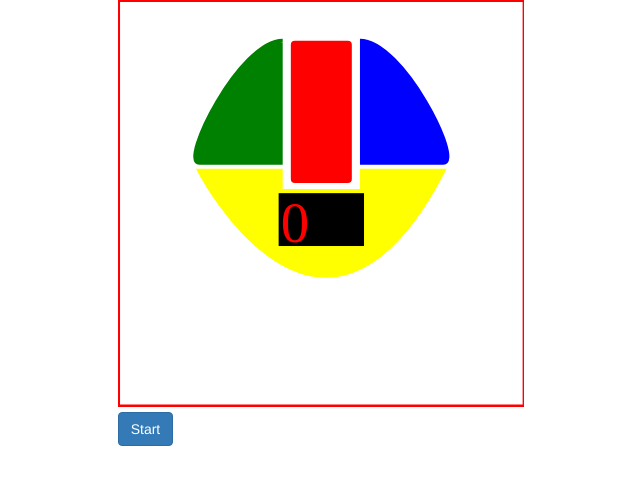
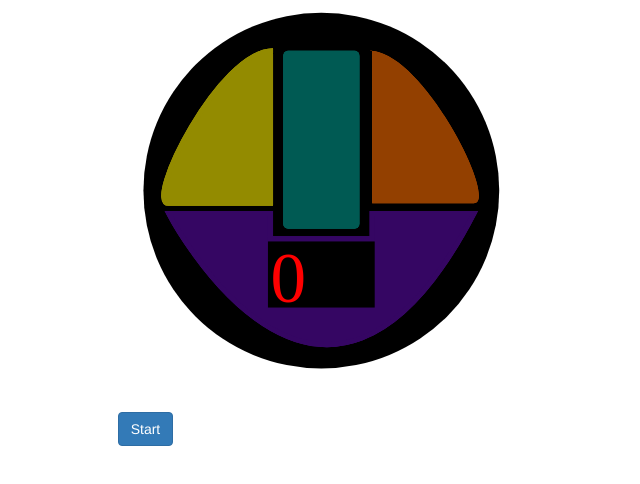
Before and after one commit to RandomAnomaly/js-simon, a website: page public_html/index.html in a window 1280 px wide. Shown: the whole page, without its empty margins (319-959 px from the left). Drawn offline with nearby package versions, Linux system fonts and the light colour scheme; a web font is replaced by a local one.

Commit message:
Made main buttons match scheme http://paletton.com/#uid=71K1x0kuNt+j8AKohvxvSn-Ckit

```diff
--- a/public_html/index.html
+++ b/public_html/index.html
@@ -19,39 +19,49 @@ and open the template in the editor.
 <body>
 	<div class="row">
 		<div class="col-lg-4 col-lg-push-4">
-			<svg width="100%" viewbox="0 0 100 100">
+			<svg width="100%" viewbox="0 0 80 80">
+				<g id="simonGameGroup" transform="translate(-10,0)">
 					<radialGradient id="gradient1" cx="50%" cy="50%" r="50%" fx="50%" fy="50%">
 						<stop offset="0%" style="stop-color:white; stop-opacity:0"/>
-					<stop offset="100%" style="stop-color:green; stop-opacity:1"/>
+						<stop offset="100%" style="stop-color:#938B00; stop-opacity:1"/>
 					</radialGradient>
 
 					<radialGradient id="gradient2" cx="50%" cy="50%" r="50%" fx="50%" fy="50%">
 						<stop offset="0%" style="stop-color:white; stop-opacity:0"/>
-					<stop offset="100%" style="stop-color:blue; stop-opacity:1"/>
+						<stop offset="100%" style="stop-color:#934000; stop-opacity:1"/>
 					</radialGradient>
 
 					<radialGradient id="gradient3" cx="50%" cy="50%" r="50%" fx="50%" fy="50%">
 						<stop offset="0%" style="stop-color:white; stop-opacity:0"/>
-					<stop offset="100%" style="stop-color:red; stop-opacity:1"/>
+						<stop offset="100%" style="stop-color:#00736B; stop-opacity:1"/>
 					</radialGradient>
 
 					<radialGradient id="gradient4" cx="50%" cy="50%" r="50%" fx="50%" fy="50%">
 						<stop offset="0%" style="stop-color:white; stop-opacity:0"/>
-					<stop offset="100%" style="stop-color:yellow; stop-opacity:1"/>
+						<stop offset="100%" style="stop-color:#350663; stop-opacity:1"/>
 					</radialGradient>
 
-				<path d="M0 0 L0 100 L100 100 L100 0 L0 0" stroke="red" stroke-width='1' fill="none"/>
-				<path id="pathOne" d="M40 10 L40 40 L20 40 C15 40 30 10 40.5 10" stroke="green" stroke-width='1' fill="green"/>
-				<path id="pathTwo" d="M40 10 L40 40 L20 40 C15 40 30 10 40.5 10" stroke="blue" stroke-width='1' transform="translate(100,0) scale(-1,1)" fill="blue"/>
-				<rect id="rectOne" x="0" y="0" width="15" height="35" rx="1" ry="1" stoke="red" stroke-width="1" transform="translate(42.5,10)" fill="red"/>
+					<g>
+						<ellipse cx="50" cy="37.5" rx="35" ry="35" fill="black"/>
+					</g>
 
-				<path id="pathThree" d="M40.5 42 L20 42 S50 100 80 42 L60 42 L60 47 L40 47 L40 42" stroke="yellow"  stroke-width="1" fill="yellow"/>
+					<path d="M40 10 L40 40 L20 40 C15 40 30 10 40.5 10" stroke="#BCB001" stroke-width='1' fill="#BCB001"/>
+					<path id="pathOne" d="M40 10 L40 40 L20 40 C15 40 30 10 40.5 10" stroke="#938B00" stroke-width='1' fill="#938B00"/>
+
+					<path d="M40 10 L40 40 L20 40 C15 40 30 10 40.5 10" stroke="BC5201" stroke-width='1' transform="translate(100,0) scale(-1,1)" fill="#BC5201"/>
+					<path id="pathTwo" d="M40 10 L40 40 L20 40 C15 40 30 10 40.5 10" stroke="934000" stroke-width='1' transform="translate(100,0) scale(-1,1)" fill="#934000"/>
+
+					<rect x="0" y="0" width="15" height="35" rx="1" ry="1" stoke="#00736B" stroke-width="1" transform="translate(42.5,10)" fill="#00736B"/>
+					<rect id="rectOne" x="0" y="0" width="15" height="35" rx="1" ry="1" stoke="005A53" stroke-width="1" transform="translate(42.5,10)" fill="#005A53"/>
+
+					<path d="M40.5 42 L20 42 S50 100 80 42 L60 42 L60 47 L40 47 L40 42" stroke="#460A7F"  stroke-width="1" fill="#460A7F"/>
+					<path id="pathThree" d="M40.5 42 L20 42 S50 100 80 42 L60 42 L60 47 L40 47 L40 42" stroke="#350663"  stroke-width="1" fill="#350663"/>
 
 					<g id="control-group">
 						<rect x="40" y="48" width="20" height="12" stroke-width="1" stroke="black"/>
 						<text x="40" y="59.5">0</text>
 					</g>
-
+				</g>
 			</svg>
 
 			<button class="btn btn-primary" onClick="gameLogic.play();">Start</button>
--- a/public_html/simon-display.js
+++ b/public_html/simon-display.js
@@ -13,19 +13,19 @@
  	var sections = {
  		pathOne: {
  			gradient: "gradient1",
- 			blockColor: "green"
+ 			blockColor: "938B00"
  		},
  		pathTwo: {
  			gradient: "gradient2",
- 			blockColor: "blue"
+ 			blockColor: "#934000"
  		},
  		pathThree: {
  			gradient: "gradient4",
- 			blockColor: "yellow"
+ 			blockColor: "#350663"
  		},
  		rectOne: {
  			gradient: "gradient3",
- 			blockColor: "red"
+ 			blockColor: "#005A53"
  		}
  	}
 
```
Lines whose indentation alone changed are shown as unchanged.
